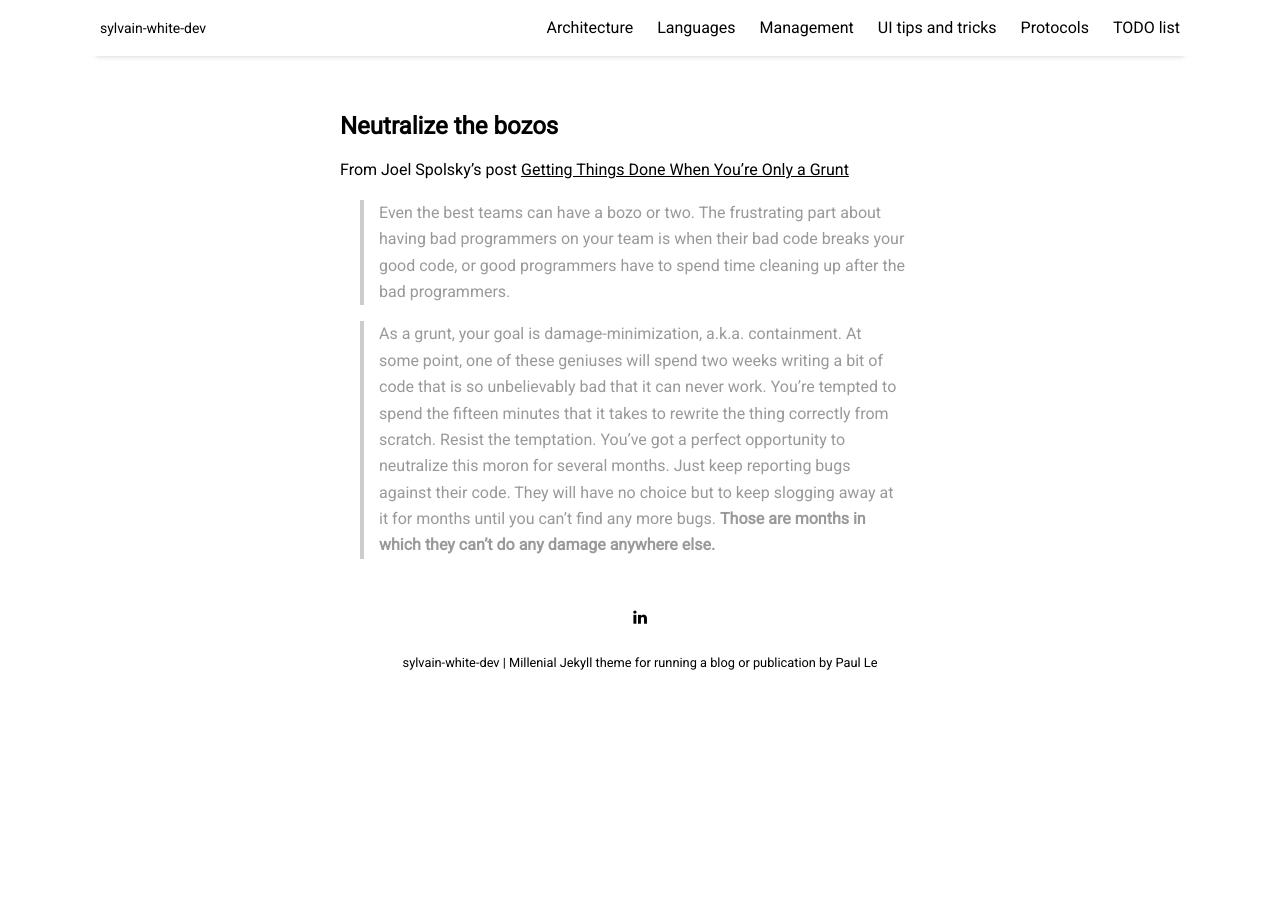
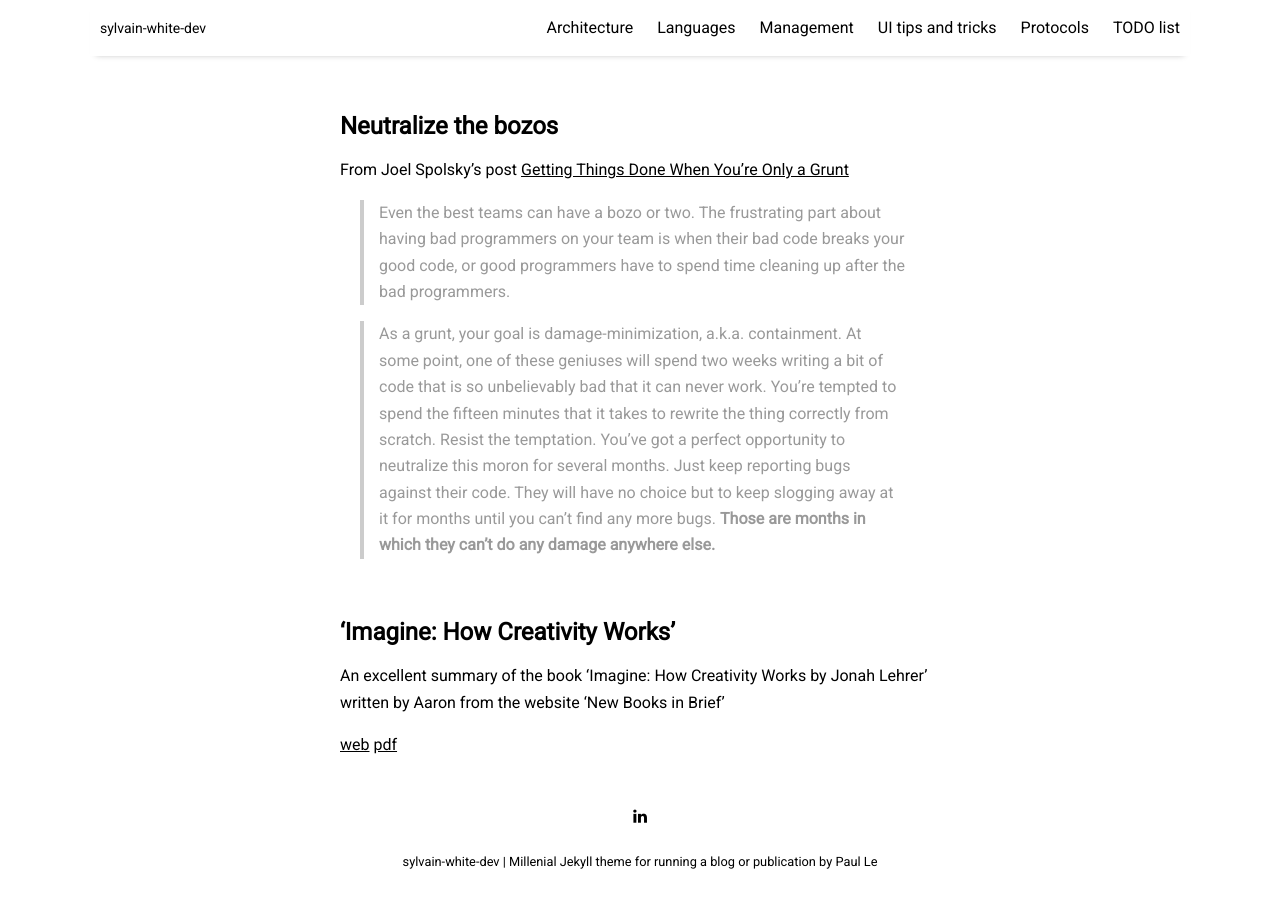
Before and after one commit to sylvainwhite/sylvain-white-dev, a Jekyll site: the page built from pages/management.md, in a window 1280 px wide and 900 px high, scrolled down 3494 px. Built offline with Jekyll 4.4.1, drawn with Linux system fonts in a browser that asks for light colours; nearby versions of some CDN libraries; before the commit the page ends 4195 px from its top, so only the background shows below that.

Commit message:
Add summary of Imagine how creativity works

```diff
--- a/pages/management.md
+++ b/pages/management.md
@@ -128,3 +128,11 @@ From Joel Spolsky's post [Getting Things Done When You’re Only a Grunt](https:
 > Even the best teams can have a bozo or two. The frustrating part about having bad programmers on your team is when their bad code breaks your good code, or good programmers have to spend time cleaning up after the bad programmers.
 
 > As a grunt, your goal is damage-minimization, a.k.a. containment. At some point, one of these geniuses will spend two weeks writing a bit of code that is so unbelievably bad that it can never work. You’re tempted to spend the fifteen minutes that it takes to rewrite the thing correctly from scratch. Resist the temptation. You’ve got a perfect opportunity to neutralize this moron for several months. Just keep reporting bugs against their code. They will have no choice but to keep slogging away at it for months until you can’t find any more bugs. **Those are months in which they can’t do any damage anywhere else.**
+
+<br/>
+
+## ‘Imagine: How Creativity Works’
+
+An excellent summary of the book 'Imagine: How Creativity Works by Jonah Lehrer' written by Aaron from the website 'New Books in Brief'
+
+[web](http://newbooksinbrief.com/2012/04/29/12-a-summary-of-imagine-how-creativity-works-by-jonah-lehrer/){:target="_blank"} [pdf]({{ site.github.url }}/resources/summaryOfImagine.pdf){:target="_blank"}
```
Also changed, not shown: 1 other file.
